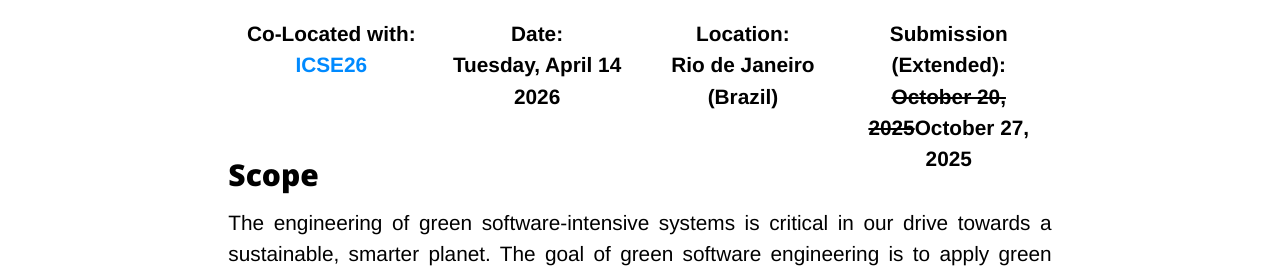
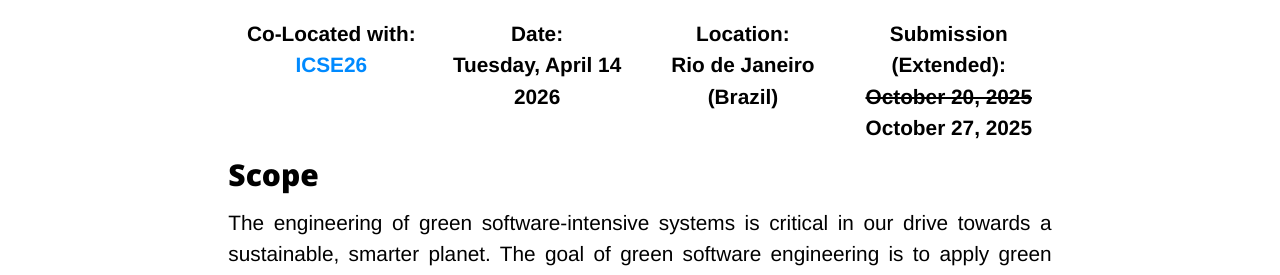
Before and after one commit to greensworkshop/greensworkshop.github.io, a Jekyll site: the page built from index.html, in a window 1280 px wide. Shown: the part 486-761 px from the top of the page. Built offline with Jekyll 4.4.1, drawn with Linux system fonts in a browser that asks for light colours; nearby versions of some CDN libraries; the list of posts is cut into pages by our own code.

Commit message:
added a newline for the deadline

```diff
--- a/index.html
+++ b/index.html
@@ -29,7 +29,10 @@ subtitle: Official website of the International Workshop on Green and Sustainabl
   <div class="info-block">
     <img class="info-img" src="/img/registration.png" alt="registration" />
     <b class="info-block-text">Submission (Extended):</b>
-    <b class="info-block-text"><s>October 20, 2025</s>October 27, 2025</b>
+    <b class="info-block-text"
+      ><s>October 20, 2025</s> <br />
+      October 27, 2025</b
+    >
     <!-- <b><a class="info-block-text" href="https://easychair.org/my/conference?conf=greens2025">Submission:</a></b> -->
   </div>
 </div>
```
